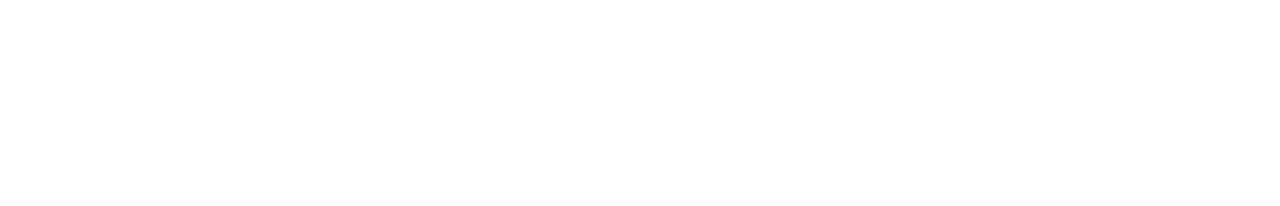
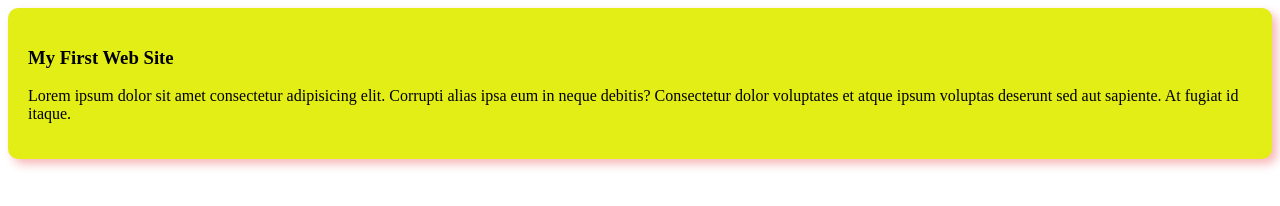
Before and after one commit to MonjurulHossain/my-first-github-ripo, a plain HTML site: page index.html in a window 1280 px wide. Drawn offline with Linux system fonts and the light colour scheme.

Commit message:
added first changese

```diff
--- /dev/null
+++ b/blog.css
@@ -0,0 +1,7 @@
+div{
+    padding: 20px;
+    background-color: rgb(227, 237, 22);
+    border-radius: 10px;
+    box-shadow: 5px 5px 10px rgba(236, 20, 20, 0.3);
+
+}
--- a/index.html
+++ b/index.html
@@ -4,8 +4,13 @@
     <meta charset="UTF-8">
     <meta name="viewport" content="width=device-width, initial-scale=1.0">
     <title>My First Ripo</title>
+    <link rel="stylesheet" href="blog.css">
 </head>
 <body>
+    <div>
+        <h3>My First Web Site</h3>
+        <p>Lorem ipsum dolor sit amet consectetur adipisicing elit. Corrupti alias ipsa eum in neque debitis? Consectetur dolor voluptates et atque ipsum voluptas deserunt sed aut sapiente. At fugiat id itaque.</p>
+    </div>
 
 </body>
 </html>
```
